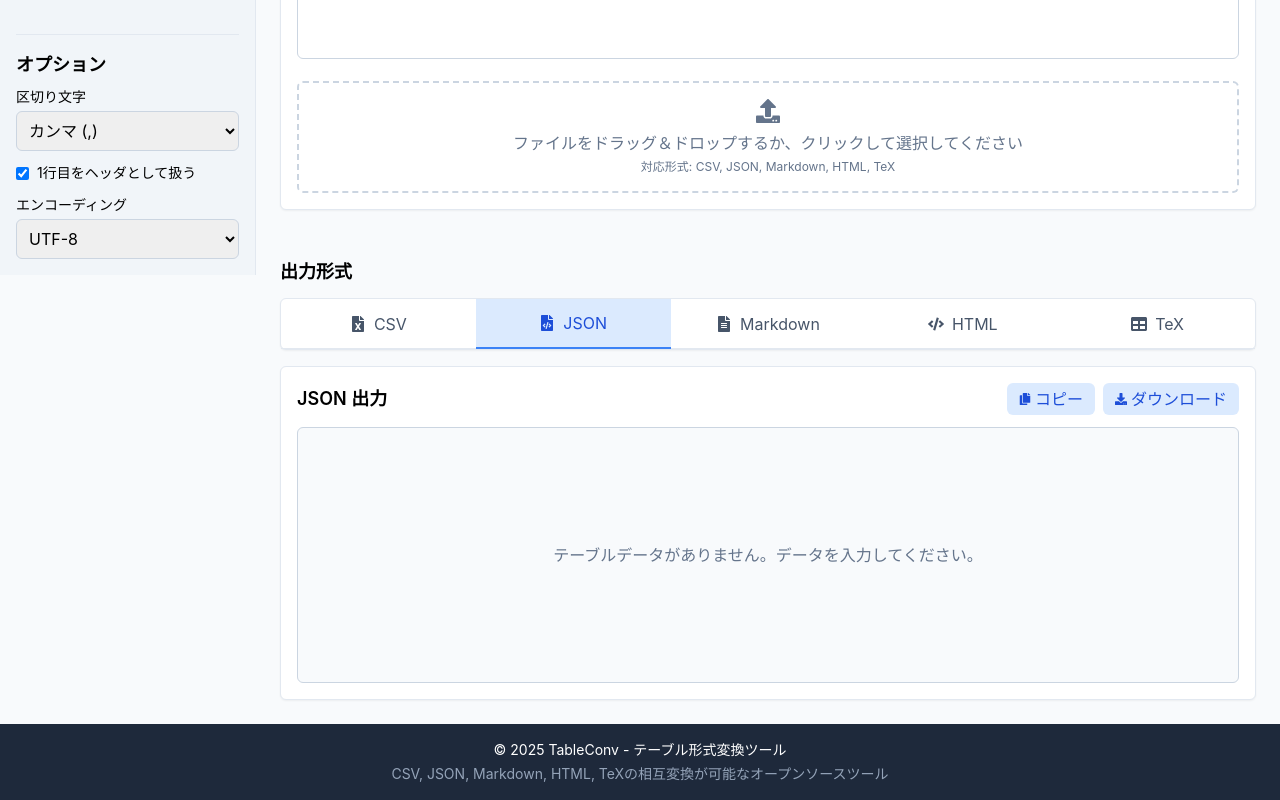
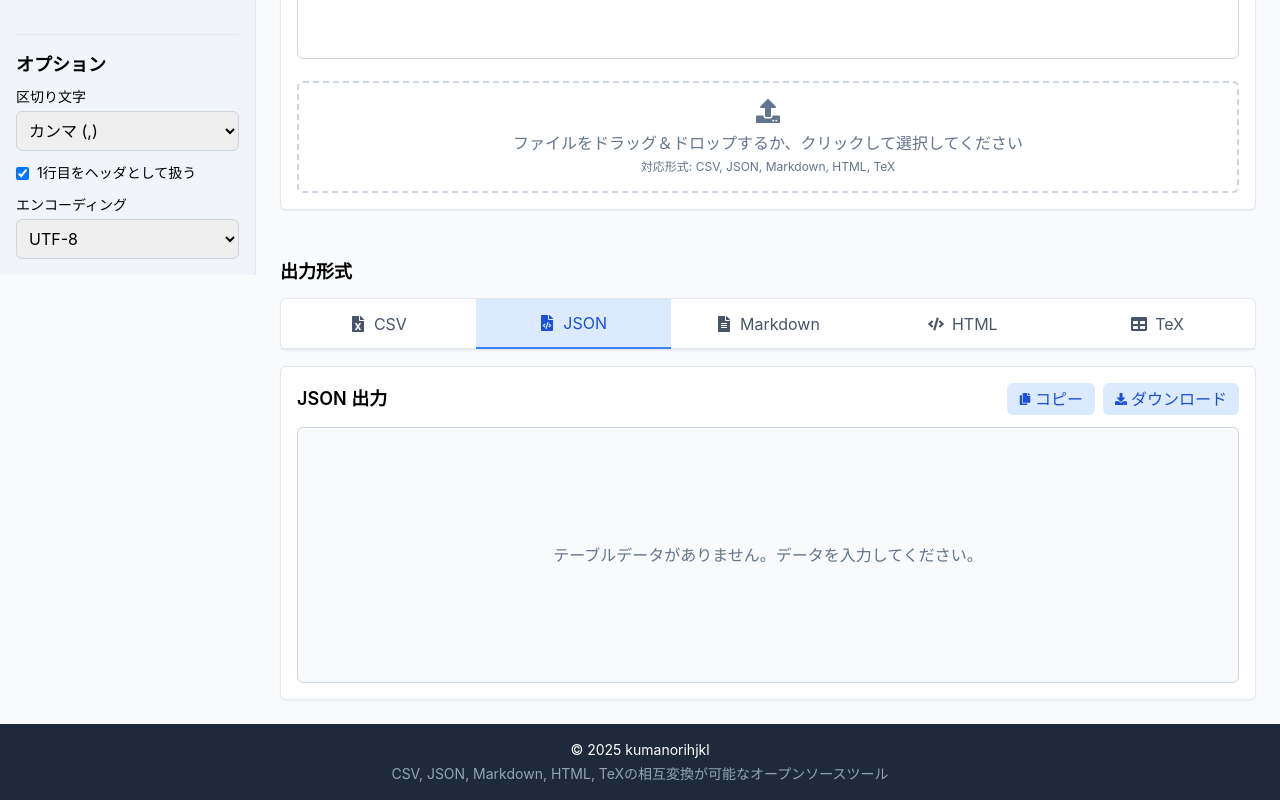
Before and after one commit to kumanorihjkl/table_conv, a React (Vite) app: page / in a window 1280 px wide. Shown: the part 334-1134 px from the top of the page. Built offline with nearby package versions, Linux system fonts and the light colour scheme.

Commit message:
change copyright & git page link

```diff
--- a/src/components/Footer.tsx
+++ b/src/components/Footer.tsx
@@ -5,7 +5,7 @@ const Footer: React.FC = () => {
     <footer className="bg-slate-800 text-white p-4 text-center text-sm">
       <div className="container mx-auto">
         <p>
-          &copy; {new Date().getFullYear()} TableConv - テーブル形式変換ツール
+          &copy; {new Date().getFullYear()} <a href="https://github.com/kumanorihjkl">kumanorihjkl</a>
         </p>
         <p className="text-slate-400 mt-1">
           CSV, JSON, Markdown, HTML, TeXの相互変換が可能なオープンソースツール
--- a/src/components/Header.tsx
+++ b/src/components/Header.tsx
@@ -12,7 +12,7 @@ const Header: React.FC = () => {
         </div>
         <div className="flex items-center space-x-4">
           <a
-            href="https://github.com"
+            href="https://github.com/kumanorihjkl/table_conv"
             target="_blank"
             rel="noopener noreferrer"
             className="text-slate-300 hover:text-white transition-colors"
```
